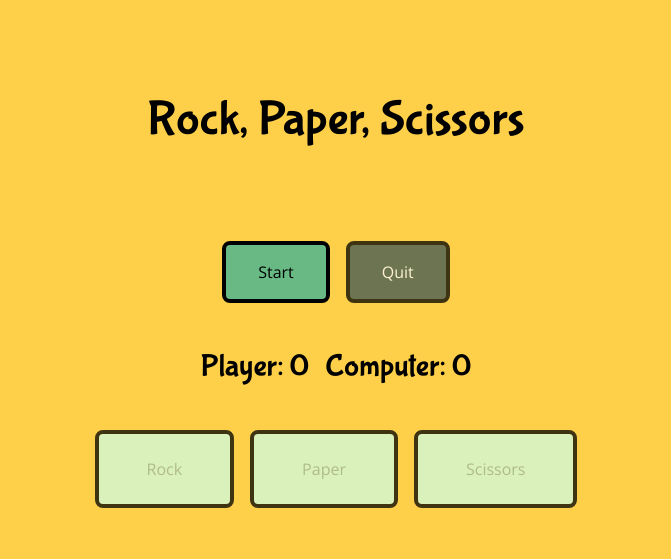
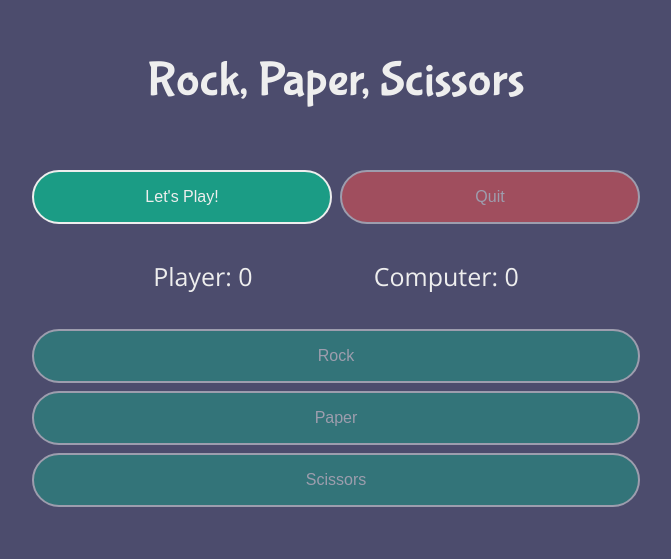
Before and after one commit to mjstine/simple-rps-game, a plain HTML site: page index.html in a window 1280 px wide. Shown: the part 106-665 px from the top of the page, without its empty margins (304-975 px from the left). Drawn offline with nearby package versions, Linux system fonts and the light colour scheme.

Commit message:
chore: redesign game ui

```diff
--- a/css/styles.css
+++ b/css/styles.css
@@ -1,23 +1,91 @@
-@import url('https://fonts.googleapis.com/css2?family=Bubblegum+Sans&family=Open+Sans:wght@300;400;500;600;700;800&display=swap');
+@import url("https://fonts.googleapis.com/css2?family=Bubblegum+Sans&family=Open+Sans:wght@300;400;500;600;700;800&display=swap");
 
 /* http://meyerweb.com/eric/tools/css/reset/
    v2.0 | 20110126
    License: none (public domain)
 */
 
-html, body, div, span, applet, object, iframe,
-h1, h2, h3, h4, h5, h6, p, blockquote, pre,
-a, abbr, acronym, address, big, cite, code,
-del, dfn, em, img, ins, kbd, q, s, samp,
-small, strike, strong, sub, sup, tt, var,
-b, u, i, center,
-dl, dt, dd, ol, ul, li,
-fieldset, form, label, legend,
-table, caption, tbody, tfoot, thead, tr, th, td,
-article, aside, canvas, details, embed,
-figure, figcaption, footer, header, hgroup,
-menu, nav, output, ruby, section, summary,
-time, mark, audio, video {
+html,
+body,
+div,
+span,
+applet,
+object,
+iframe,
+h1,
+h2,
+h3,
+h4,
+h5,
+h6,
+p,
+blockquote,
+pre,
+a,
+abbr,
+acronym,
+address,
+big,
+cite,
+code,
+del,
+dfn,
+em,
+img,
+ins,
+kbd,
+q,
+s,
+samp,
+small,
+strike,
+strong,
+sub,
+sup,
+tt,
+var,
+b,
+u,
+i,
+center,
+dl,
+dt,
+dd,
+ol,
+ul,
+li,
+fieldset,
+form,
+label,
+legend,
+table,
+caption,
+tbody,
+tfoot,
+thead,
+tr,
+th,
+td,
+article,
+aside,
+canvas,
+details,
+embed,
+figure,
+figcaption,
+footer,
+header,
+hgroup,
+menu,
+nav,
+output,
+ruby,
+section,
+summary,
+time,
+mark,
+audio,
+video {
   margin: 0;
   padding: 0;
   border: 0;
@@ -26,22 +94,35 @@ time, mark, audio, video {
   vertical-align: baseline;
 }
 /* HTML5 display-role reset for older browsers */
-article, aside, details, figcaption, figure,
-footer, header, hgroup, menu, nav, section {
+article,
+aside,
+details,
+figcaption,
+figure,
+footer,
+header,
+hgroup,
+menu,
+nav,
+section {
   display: block;
 }
 body {
   line-height: 1;
 }
-ol, ul {
+ol,
+ul {
   list-style: none;
 }
-blockquote, q {
+blockquote,
+q {
   quotes: none;
 }
-blockquote:before, blockquote:after,
-q:before, q:after {
-	content: '';
+blockquote:before,
+blockquote:after,
+q:before,
+q:after {
+  content: "";
   content: none;
 }
 table {
@@ -49,80 +130,115 @@ table {
   border-spacing: 0;
 }
 
-.container  {
+* {
+  /* outline: 1px dashed teal; */
+}
+
+body {
+  font-family: "Open Sans", sans-serif;
+  color: #eeeeee;
+  background-color: #4c4c6d;
+}
+
+.container,
+.content,
+.game-controls,
+.game-choices,
+.main,
+.scoreboard {
   display: flex;
+}
+
+.container {
+  width: 100vw;
+  height: 100vh;
   justify-content: center;
   align-items: center;
-    flex-direction: column;
-    height: 100vh;
-    background-color: #FED049;
-    box-shadow: 0 0 0 100vmax #FED049;
-    clip-path: inset(0 -100vmax);
-    margin: 0 5%;
 }
 
-.header {
-    padding: 4rem 0;
+.header,
+.main {
+  padding: 16px 0;
+}
+
+.content,
+.main,
+.game-choices {
+  flex-direction: column;
+}
+
+.content {
+  width: 50vw;
+  gap: 16px;
 }
 
 .header__title {
-    font-size: 3.052rem;
-    font-family: 'Bubblegum Sans', cursive;
+  font-size: 48.83px;
+  font-family: "Bubblegum Sans", cursive;
   text-align: center;
 }
 
-.main, .game-controls, .scoreboard, .game-choices {
-    display: flex;
-    justify-content: center;
-    align-items: center;
-    gap: 1rem;
+.main,
+.game-controls,
+.game-choices {
+  gap: 8px;
 }
 
-.main {
-    flex-direction: column;
-    padding: 2rem 0;
+button {
+  padding: 16px 32px;
+  cursor: pointer;
 }
 
+.game-controls,
+.game-choices,
 .scoreboard {
-    padding: 2rem 0;
+  justify-content: space-evenly;
+}
+
+.game-controls,
+.scoreboard,
+.game-choices {
+  padding: 16px;
+}
+
+.game-controls__btn,
+.game-choices__btn {
+  font-size: 16px;
+  flex: 1;
+}
+
+.game-controls__btn,
+.game-choices__btn {
+  color: #eeeeee;
+  background-color: #1b9c85;
+  border: 2px solid #eeeeee;
+  border-radius: 32px;
+}
+
+.game-controls__btn--quit {
+  color: #eeeeee;
+  background-color: #f45050;
+}
+
+button:disabled {
+  opacity: 0.5;
+  cursor: not-allowed;
 }
 
 .scoreboard__txt {
-    font-size: 1.953rem;
-    font-family: 'Bubblegum Sans', cursive;
+  font-size: 25px;
 }
 
-.game-result__txt, .game-controls__btn, .game-choices__btn {
-    font-size: 1rem;
-    font-family: 'Open Sans', sans-serif;
+.game-result__txt {
+  font-size: 16px;
+  text-align: center;
 }
 
-.game-controls__btn, .game-choices__btn {
-    font-size: 1rem;
-    font-family: 'Open Sans', sans-serif;
-    border: 4px solid black;
-    border-radius: .5rem;
-    cursor: pointer;
+@media only screen and (max-width: 425px) {
+    .container {
+        padding: 32px 0;
     }
-
-.game-controls__btn {
-    background-color: #68B984;
-    padding: 1rem 2rem;
+    .content {
+        width: 100vw;
     }
-
-.game-controls__btn--quit:disabled, .game-choices__btn:disabled {
-    opacity: 0.75;
-    cursor: not-allowed;
 }
-
-.game-controls__btn--quit {
-    color: #FFFFFF;
-    background-color: #3D5656;
-    opacity: 1;
-}
-
-.game-choices__btn {
-    background-color: #CFFDE1;
-    padding: 1.5rem 3rem;
-    opacity: 1;
-}
--- a/index.html
+++ b/index.html
@@ -8,13 +8,14 @@
 </head>
 <body>
     <div class="container">
+        <div class="content">
             <div class="header">
                 <h1 class="header__title">Rock, Paper, Scissors</h1>
             </div>
 
             <div class="main">
                 <div class="game-controls">
-                <button class="game-controls__btn" id="startBtn">Start</button>
+                    <button class="game-controls__btn" id="startBtn">Let's Play!</button>
                     <button class="game-controls__btn game-controls__btn--quit" id="quitBtn" disabled>Quit</button>
                 </div>
 
@@ -34,6 +35,10 @@
                 </div>
             </div>
         </div>
+
+
+
+    </div>
     <script src="script.js"></script>
 </body>
 </html>
```
Lines whose indentation alone changed are shown as unchanged.
